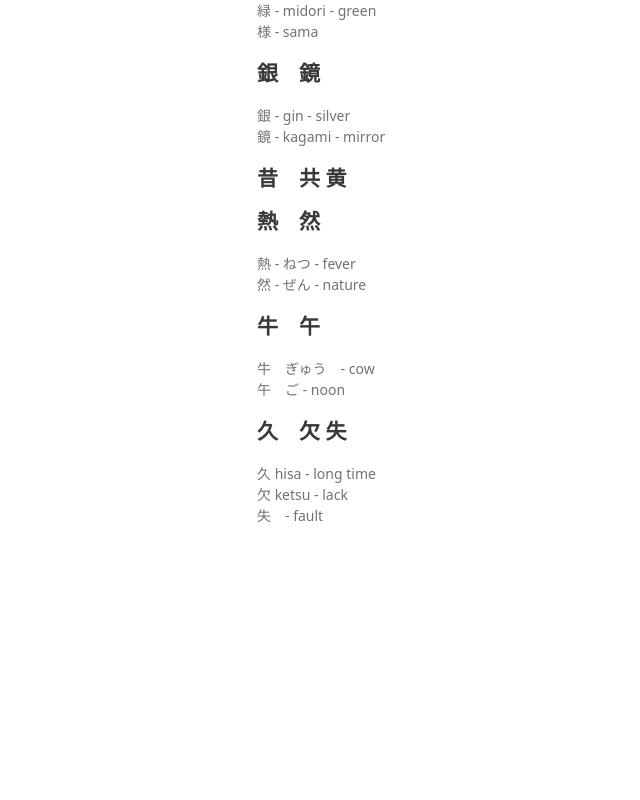
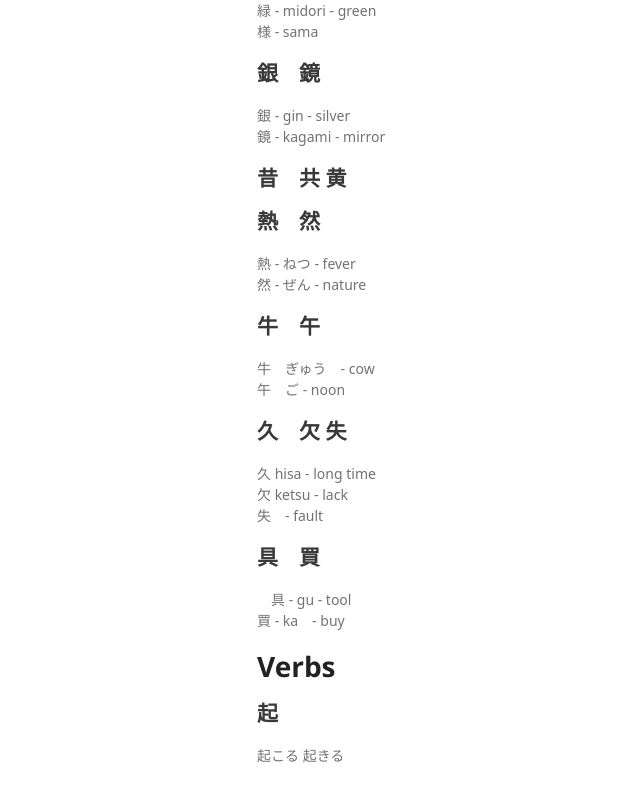
Before and after one commit to ceec/confuseakanji, a plain HTML site: page index.html in a window 1280 px wide. Shown: the part 838-1638 px from the top of the page, without its empty margins (313-953 px from the left). Before the commit the page ends 1434 px from the top, so only its background shows below. Drawn offline with Linux system fonts and the light colour scheme; a web font is replaced by a local one.

Commit message:
Add Kanji and Verbs

```diff
--- a/index.html
+++ b/index.html
@@ -4,6 +4,7 @@
     <meta charset="utf-8">
     <meta http-equiv="X-UA-Compatible" content="chrome=1">
     <title>Confuseakanji by ceec</title>
+
 
     <link rel="stylesheet" href="stylesheets/styles.css">
     <link rel="stylesheet" href="stylesheets/github-light.css">
@@ -17,7 +18,8 @@
       <header>
         <h1>Confuseakanji</h1>
         <p>Tell me Sir, have you confused your kanji recently?</p>
-
+        <h2>Kanji</h2>
+        <h2><a href="#verbs">Verbs</a></h2>
         <p class="view"><a href="https://github.com/ceec/confuseakanji">View the Project on GitHub <small>ceec/confuseakanji</small></a></p>
       </header>
       <section>
@@ -84,6 +86,18 @@
            欠 ketsu - lack<br>
            失　- fault
           </p>
+          <h2>具　買　</h2>
+          <p>
+          　具 - gu - tool<br>
+            買 - ka　- buy
+          </p>
+          <h1 id="verbs">Verbs</h2>
+          <h2>起</h2>
+          <p>
+            起こる
+            起きる
+
+          </p>
 
       </section>
       <footer>
```
